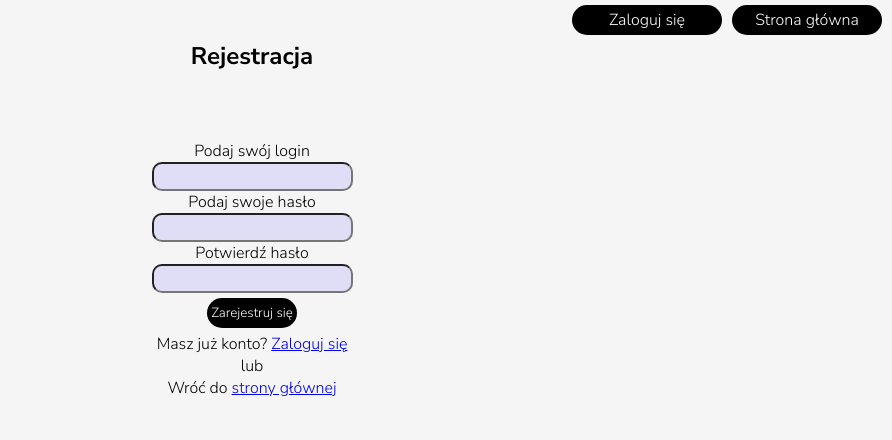
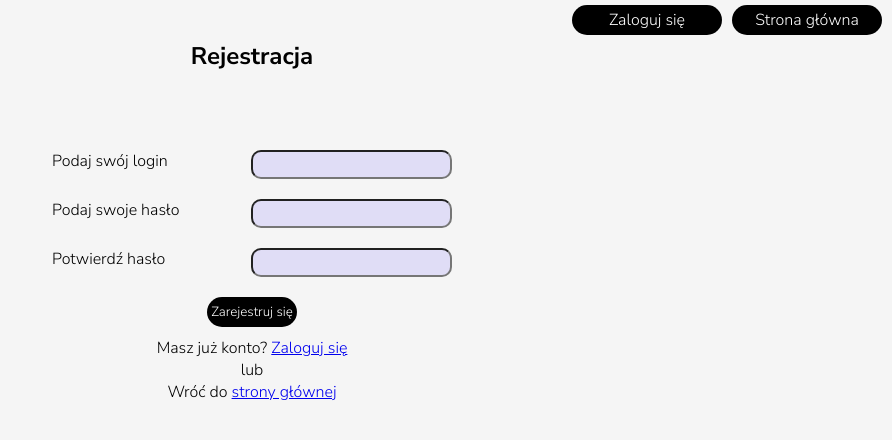
Before and after one commit to RadekPalka/react-i-am-sober, a React (Vite) app: page /registration-page in a window 1280 px wide. Shown: the top 440 px of the page, without its empty margins (388-1280 px from the left). Built offline with nearby package versions, Linux system fonts and the light colour scheme.

Commit message:
style: update styling on registration-page

```diff
--- a/src/components/PositioningContainer.ts
+++ b/src/components/PositioningContainer.ts
@@ -2,11 +2,12 @@ import styled from 'styled-components';
 
 type Props = {
 	$width?: string;
+	$justifyContent?: 'center';
 };
 
 export const PositioningContainer = styled.div<Props>`
 	display: flex;
-	justify-content: space-between;
+	justify-content: ${(props) => props.$justifyContent || 'space-between'};
 	width: ${(props) => props.$width || '100%'};
 	margin: 10px 0;
 `;
--- a/src/pages/LoginForm.tsx
+++ b/src/pages/LoginForm.tsx
@@ -120,12 +120,8 @@ export const LoginForm: React.FC = () => {
 							setIsRemembered={setIsRemembered}
 						/>
 					</PositioningContainer>
-					<PositioningContainer>
-						<StyledButton
-							type='submit'
-							disabled={!isFormEnabled}
-							$margin='5px auto'
-						>
+					<PositioningContainer $justifyContent='center'>
+						<StyledButton type='submit' disabled={!isFormEnabled}>
 							Zaloguj się
 						</StyledButton>
 					</PositioningContainer>
--- a/src/pages/RegistrationForm.tsx
+++ b/src/pages/RegistrationForm.tsx
@@ -22,6 +22,7 @@ import { createAccount } from '../clients/AccountClients';
 import { isNetworkOrServerError } from '../clients/ErrorHandlingUtils';
 import { NavBar } from '../components/NavBar';
 import { Link } from '../types/Link';
+import { PositioningContainer } from '../components/PositioningContainer';
 
 export const RegistrationForm: React.FC = () => {
 	const [login, setLogin] = useState('');
@@ -93,7 +94,8 @@ export const RegistrationForm: React.FC = () => {
 				<HeadingContainer>
 					<StyledH1>Rejestracja</StyledH1>
 				</HeadingContainer>
-				<StyledForm onSubmit={handleForm} $width='50%'>
+				<StyledForm onSubmit={handleForm} $width='400px'>
+					<PositioningContainer>
 						<AuthInput
 							disabled={isSubmitting}
 							value={login}
@@ -102,6 +104,8 @@ export const RegistrationForm: React.FC = () => {
 							type='text'
 							id='login'
 						/>
+					</PositioningContainer>
+					<PositioningContainer>
 						<AuthInput
 							disabled={isSubmitting}
 							value={password}
@@ -110,6 +114,8 @@ export const RegistrationForm: React.FC = () => {
 							type='password'
 							id='password'
 						/>
+					</PositioningContainer>
+					<PositioningContainer>
 						<AuthInput
 							disabled={isSubmitting}
 							value={confirmPassword}
@@ -118,13 +124,12 @@ export const RegistrationForm: React.FC = () => {
 							type='password'
 							id='confirm-password'
 						/>
-					<StyledButton
-						type='submit'
-						disabled={isSubmitting}
-						$margin='5px auto'
-					>
+					</PositioningContainer>
+					<PositioningContainer $justifyContent='center'>
+						<StyledButton type='submit' disabled={isSubmitting}>
 							Zarejestruj się
 						</StyledButton>
+					</PositioningContainer>
 				</StyledForm>
 				<StyledAuthMessage>
 					<span>Masz już konto? </span>
```
Lines whose indentation alone changed are shown as unchanged.
